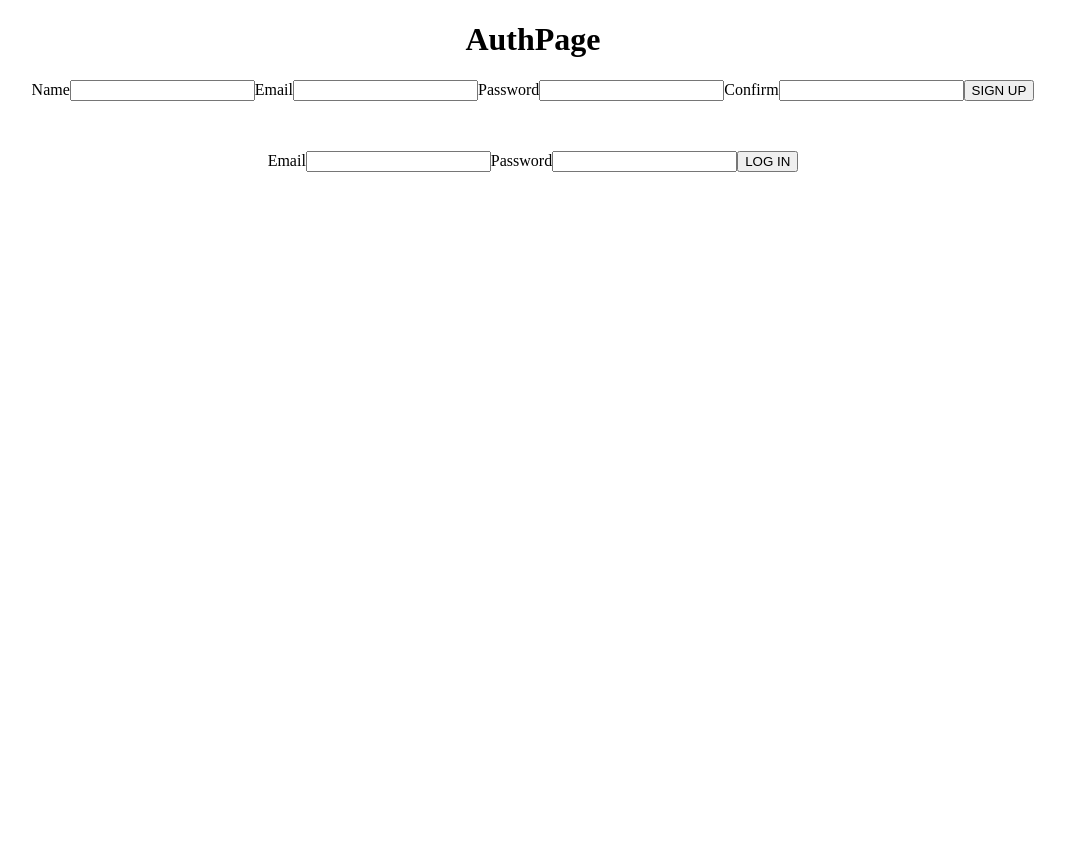
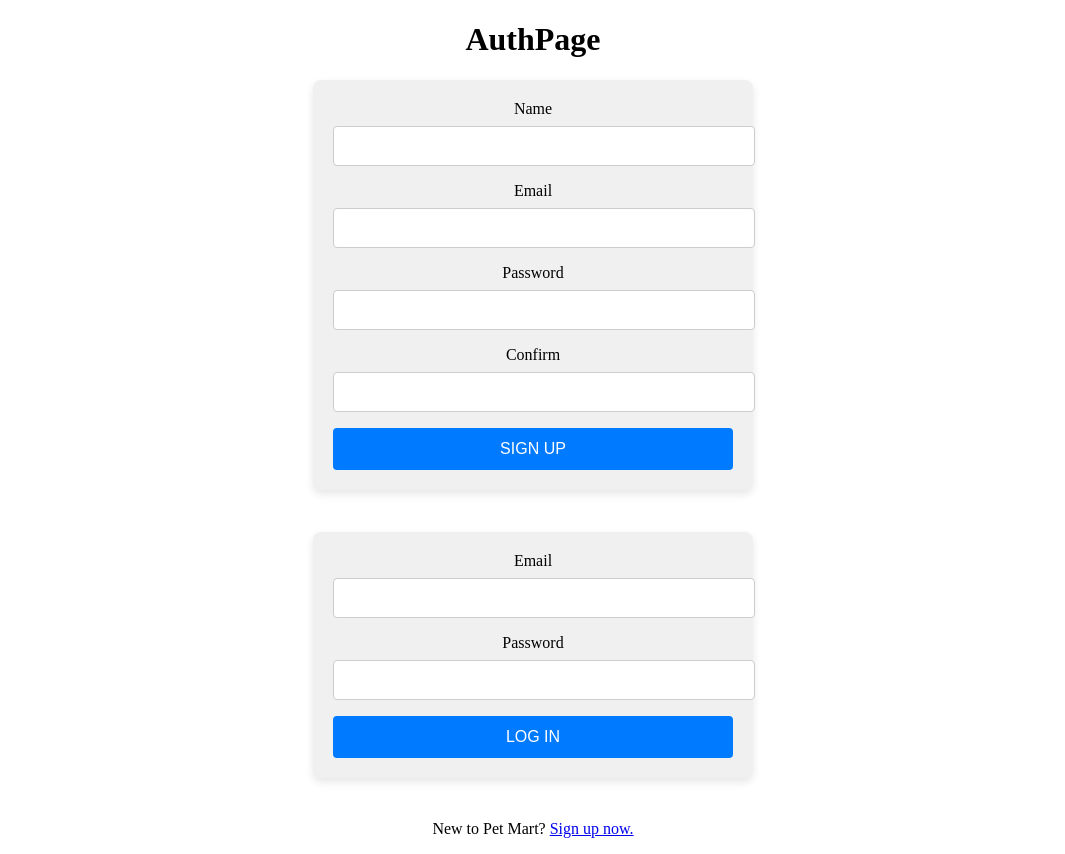
Before and after one commit to damienchoojl/petmart, a React (Create React App) app: page /purchasedhistory/1 in a window 1280 px wide. Shown: the whole page, without its empty margins (107-1172 px from the left). Before the commit the page ends 800 px from the top, so only its background shows below. Built offline with nearby package versions, Linux system fonts and the light colour scheme.

Commit message:
touch up LoginForm and added CSS

```diff
--- /dev/null
+++ b/src/pages/LoginForm/LoginForm.css
@@ -0,0 +1,42 @@
+.form-container {
+  max-width: 400px;
+  margin: 0 auto;
+  padding: 20px;
+  background-color: #f0f0f0;
+  border-radius: 8px;
+  box-shadow: 0 4px 8px rgba(0, 0, 0, 0.1);
+}
+
+.form-container label {
+  display: block;
+  margin-bottom: 8px;
+}
+
+.form-container input {
+  width: 100%;
+  padding: 10px;
+  margin-bottom: 16px;
+  border: 1px solid #ccc;
+  border-radius: 4px;
+  font-size: 16px;
+}
+
+.form-container button {
+  width: 100%;
+  padding: 12px;
+  background-color: #007bff;
+  color: #fff;
+  border: none;
+  border-radius: 4px;
+  font-size: 16px;
+  cursor: pointer;
+}
+
+.form-container button:hover {
+  background-color: #0056b3;
+}
+
+.error-message {
+  color: red;
+  margin-top: 8px;
+}
--- a/src/pages/LoginForm/LoginForm.jsx
+++ b/src/pages/LoginForm/LoginForm.jsx
@@ -1,9 +1,12 @@
 import { useState } from "react";
 import * as usersService from "../../utilities/users-service";
-import { useNavigate } from "react-router-dom";
+import { Link, useNavigate, useLocation } from "react-router-dom";
+import "./LoginForm.css";
 
 export default function LoginForm({ setUser }) {
   const navigate = useNavigate();
+  const location = useLocation();
+  const selectedItem = location.state;
 
   const [credentials, setCredentials] = useState({
     email: "",
@@ -55,6 +58,19 @@ export default function LoginForm({ setUser }) {
         </form>
       </div>
       <p className="error-message">&nbsp;{error}</p>
+      <p className="sign-up-message">
+        New to Pet Mart?{" "}
+        <Link to="/signup" className="sign-up-link">
+          Sign up now.
+        </Link>
+      </p>
+      {selectedItem && (
+        <div className="selected-item">
+          <h2>Selected Item:</h2>
+          <p>Name: {selectedItem.name}</p>
+          {/* Add other item details you want to display */}
+        </div>
+      )}
     </div>
   );
 }
```
